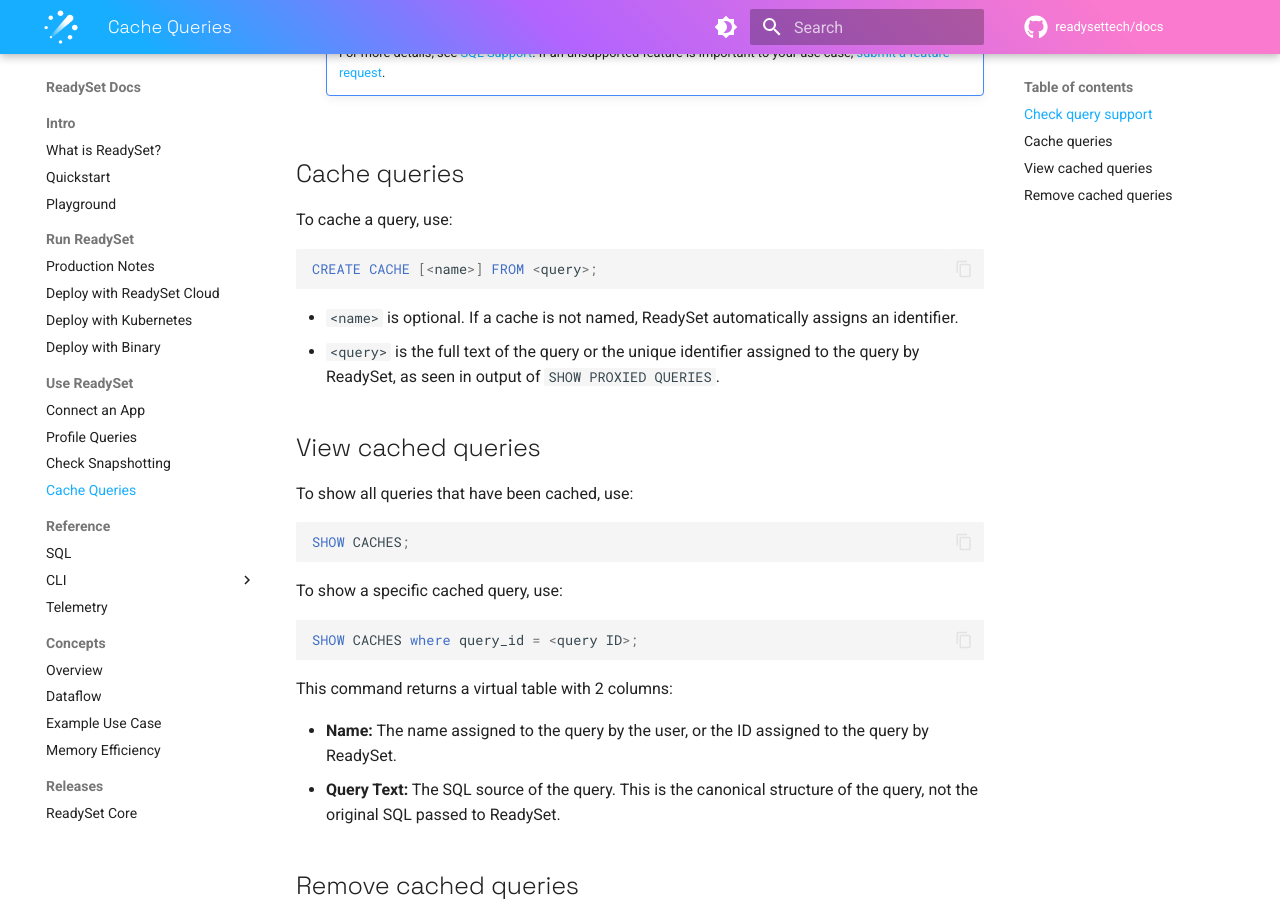
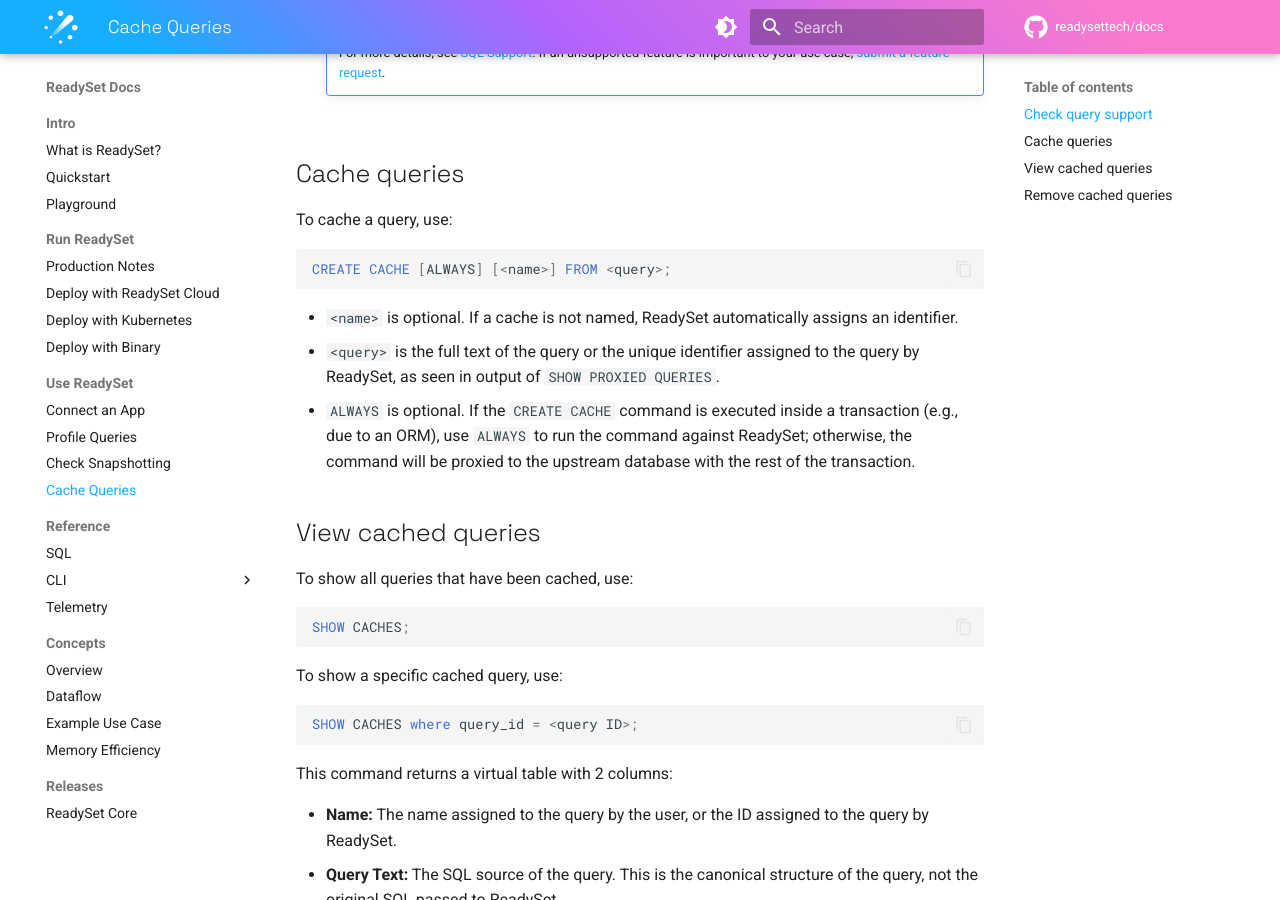
Before and after one commit to readysettech/docs-old, an MkDocs documentation site: the page built from docs/guides/cache-queries.md, in a window 1280 px wide and 900 px high, scrolled down 1001 px. Built offline with MkDocs 1.6.1 and Material for MkDocs 9.7.7, drawn with Linux system fonts in a browser that asks for light colours; comment, search, counter and statistics services are not loaded.

Commit message:
Document CREATE CACHE ALWAYS

````diff
--- a/docs/guides/cache-queries.md
+++ b/docs/guides/cache-queries.md
@@ -38,11 +38,12 @@ This command returns a virtual table with 3 columns:
 To cache a query, use:
 
 ``` sql
-CREATE CACHE [<name>] FROM <query>;
+CREATE CACHE [ALWAYS] [<name>] FROM <query>;
 ```
 
 - `<name>` is optional. If a cache is not named, ReadySet automatically assigns an identifier.
 - `<query>` is the full text of the query or the unique identifier assigned to the query by ReadySet, as seen in output of `SHOW PROXIED QUERIES`.
+- `ALWAYS` is optional. If the `CREATE CACHE` command is executed inside a transaction (e.g., due to an ORM), use `ALWAYS` to run the command against ReadySet; otherwise, the command will be proxied to the upstream database with the rest of the transaction.
 
 ## View cached queries
 
````
